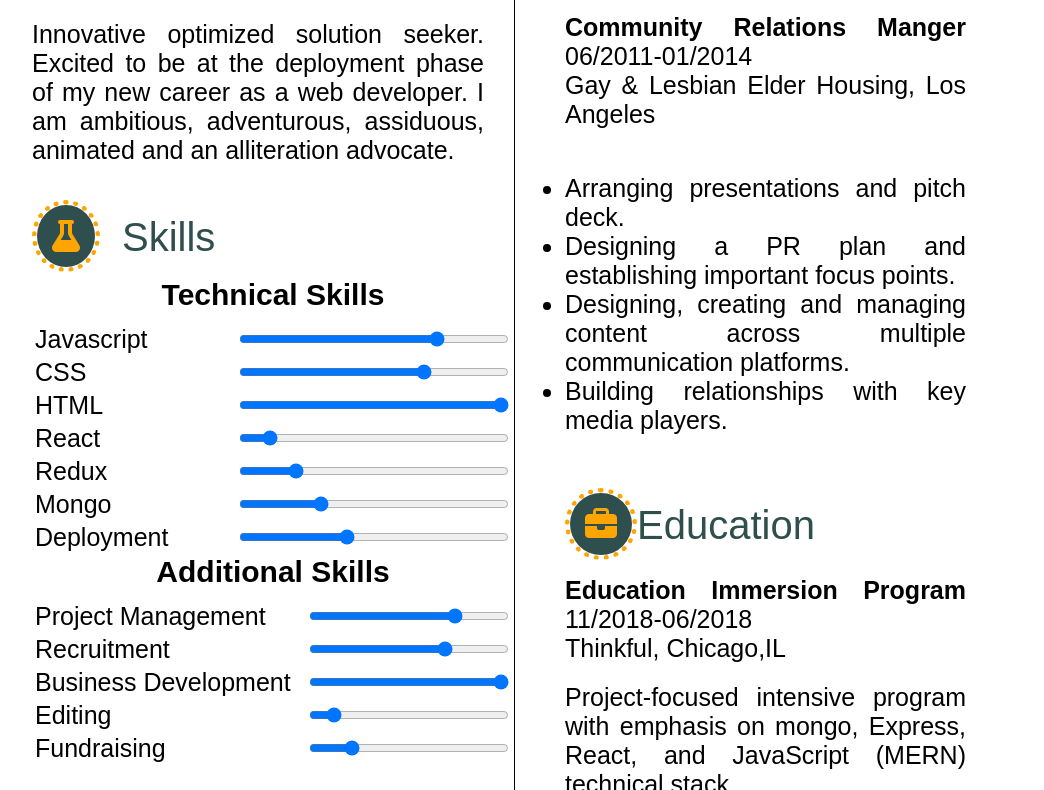
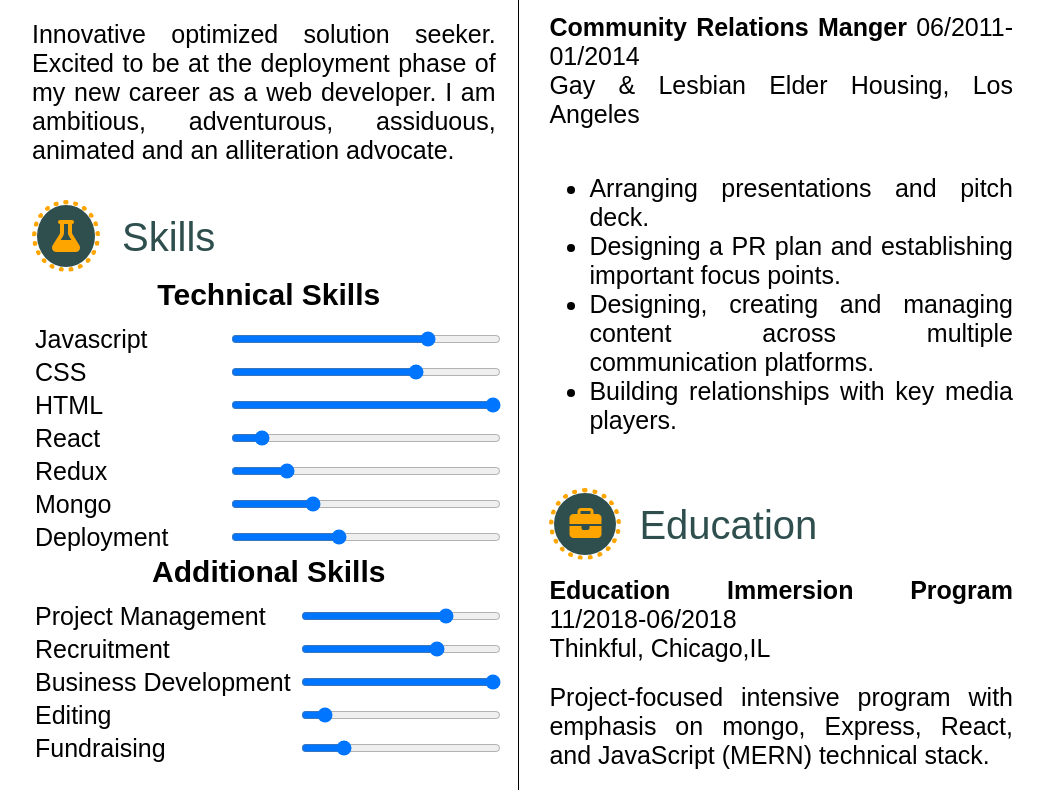
Before and after one commit to parthi01/Resume, a plain HTML site: page index.html in a window 1280 px wide. Shown: the part 565-1355 px from the top of the page, without its empty margins (126-1170 px from the left). Drawn offline with Linux system fonts and the light colour scheme.

Commit message:
finished

```diff
--- a/index.html
+++ b/index.html
@@ -16,7 +16,9 @@
             </div>
             <div id="name">BRIAN DUDELY</div>
                 <p  id="address">N. Damen Avenue, Chicago 99999| 999-999-9999 | hello@kickresume.com | www.kickresume.com</p>
-            <div class="half">
+        </div>
+        <div class="main">
+            <div class="main_left">
                 <div><i class="fas fa-user fa-2x"></i></div>
                 <div id="title">Profile</div>
                 <div><p class="para">Innovative optimized solution seeker. Excited to be at the deployment phase of my new career as a web developer. I am ambitious, adventurous, assiduous, animated and an alliteration advocate.</p></div>
@@ -93,7 +95,7 @@
                     </ul>
                 </div>
             </div>
-            <div class="right_half">
+            <div class="main_right">
                  <div><i class="fas fa-briefcase fa-2x"></i> </div>
                 <div id="title">Work Experience</div><br>
                 <div class="para"><strong>Community Relations Manger</strong> 06/2011-01/2014 <br>Gay & Lesbian Elder Housing, Los Angeles</div>
--- a/style.css
+++ b/style.css
@@ -3,6 +3,11 @@ body{}
     display: block;
     margin-right: 150px;
     margin-left: 150px;
+}
+.main{
+    display: block;
+    margin-left: 150px;
+    margin-right: 150px;
 }
 #top_bg{
     background-color: darkslategrey;
@@ -54,15 +59,17 @@ img{
     padding-bottom: 10px;
     padding-top: 30px;
 }
-.half{
-    width: 50%;
-    border-right: solid black;
+.main_left{
+    width: 37%;
+    position: absolute;
+}
+.main_right{
+    width: 37%;
+    position: absolute;
+    border-left: solid black;
     border-width: 1px;
-    margin-right: 50px;
-    float: left;
-}
-.right_half{
-    width: 100%;
+    margin-left: 38%;
+    padding-left: 30px;
 }
 i{
     background-color: darkslategrey;
@@ -88,7 +95,7 @@ i{
 }
 .para{
     padding-top: 10px;
-    padding-right: 30px;
+    padding-right: 10px;
     padding-bottom: 10px;
     font-family: sans-serif;
     font-size: 25px;
```
